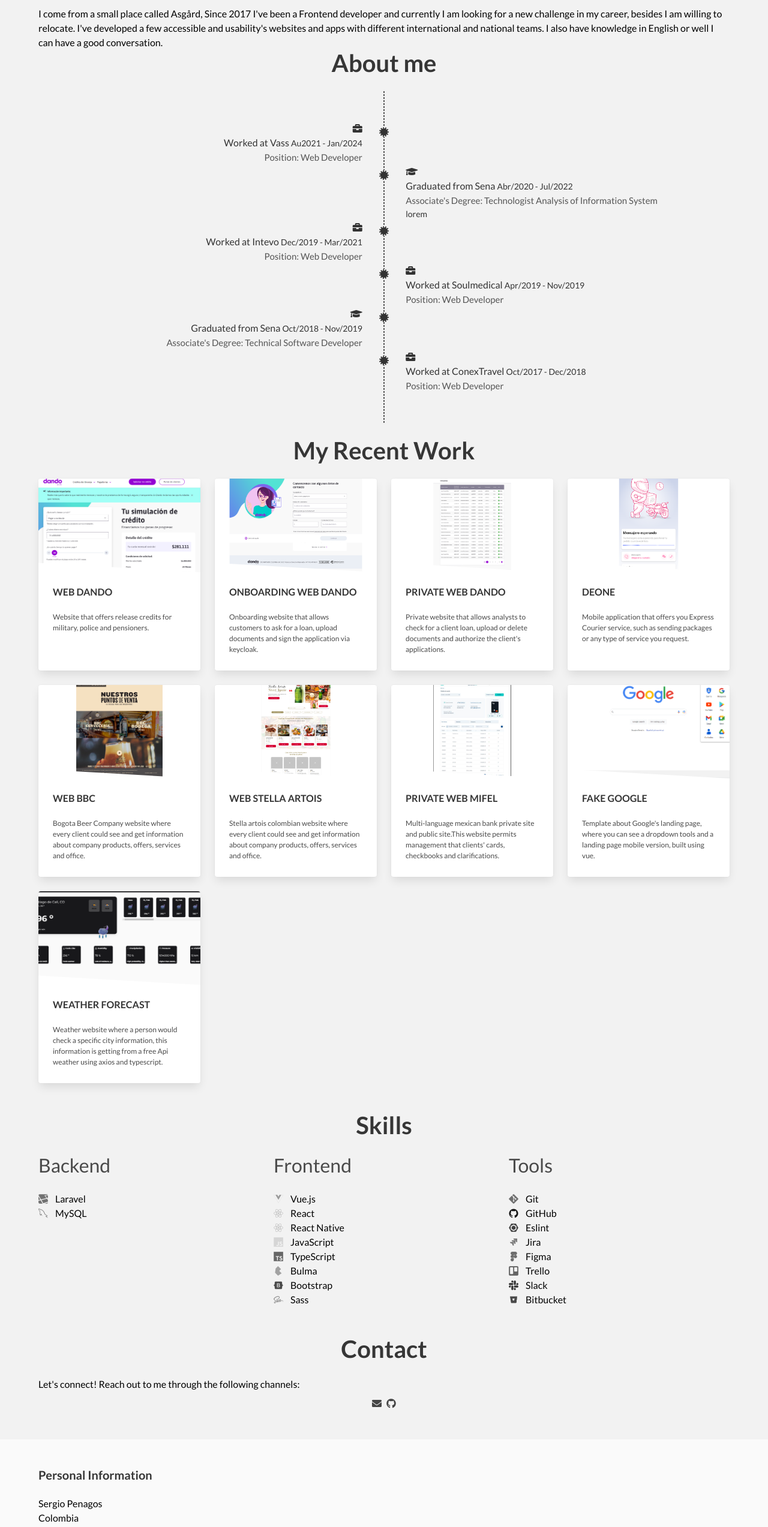
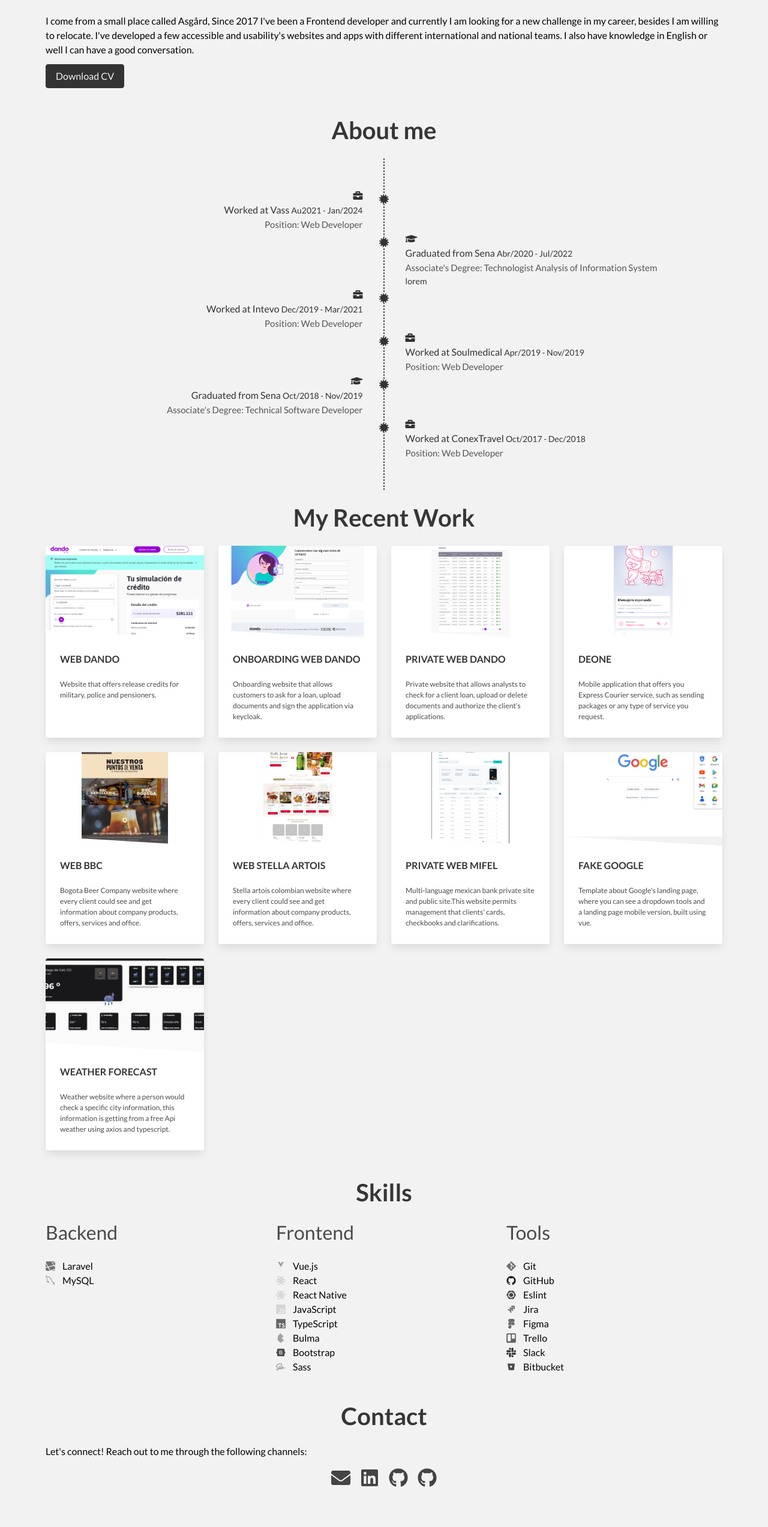
Before and after one commit to gioudi/portfolio, a Vue app: page / in a window 1280 px wide. Shown: the part 120-2666 px from the top of the page at 60% size. Built offline with nearby package versions, Linux system fonts and the light colour scheme.

Commit message:
animations text

```diff
--- a/src/components/ContactStep.vue
+++ b/src/components/ContactStep.vue
@@ -1,27 +1,41 @@
 <template>
-  <div class="contact py-5">
+  <div class="contact py-5" data-aos="fade-down">
     <h2 class="title is-2 has-text-centered mb-5">Contact</h2>
     <p class="mb-2">
       Let's connect! Reach out to me through the following channels:
     </p>
-    <div class="contact-options is-flex is-justify-content-center">
-      <a
-        :href="'mailto:' + email"
-        class="icon animate__animated animate__fadeIn"
-        title="Email"
-        ><i class="fa fa-envelope"></i
+    <div
+      class="contact-options is-flex is-justify-content-center"
+      data-aos="fade-left"
+    >
+      <a :href="'mailto:' + email" title="Email" data-aos="flip-right"
+        ><span class="icon is-large is-hoverable is-size-3"
+          ><i class="fa fa-envelope"></i></span
       ></a>
       <a
-        :href="github"
-        class="icon animate__animated animate__fadeIn"
-        title="GitHub"
-        ><i class="fab fa-github"></i
+        href="https://www.linkedin.com/in/analyst-sergio-penagos/"
+        target="_blank"
+        title="linkedin"
+        data-aos="flip-right"
+      >
+        <span class="icon is-large is-hoverable is-size-3">
+          <i class="fab fa-linkedin"></i>
+        </span>
+      </a>
+      <a :href="github" target="_blank" title="GitHub" data-aos="flip-right"
+        ><span class="icon is-large is-hoverable is-size-3"
+          ><i class="fab fa-github"></i></span
+      ></a>
+      <a :href="github" target="_blank" title="GitHub" data-aos="flip-right"
+        ><span class="icon is-large is-hoverable is-size-3"
+          ><i class="fab fa-github"></i></span
       ></a>
     </div>
   </div>
 </template>
 
 <script setup>
-const email = "your.email@example.com";
-const github = "https://github.com/yourusername";
+const email = "sergiopenagos881@gmail.com";
+const github = "https://github.com/gioudi";
+const github2 = "https://github.com/SergioVass";
 </script>
--- a/src/components/FooterLine.vue
+++ b/src/components/FooterLine.vue
@@ -3,10 +3,8 @@
     <div class="container">
       <div class="columns">
         <!-- Personal Information -->
-        <div class="column">
-          <h3 class="title is-5">{{ t("footer.personalInfo") }}</h3>
-          <p>{{ t("footer.name") }}</p>
-          <p>{{ t("footer.location") }}</p>
+        <div class="column has-text-centered">
+          <p>&copy; {{ t("footer.name") }}. All rights reserved.</p>
         </div>
       </div>
     </div>
--- a/src/components/ProjectsLine.vue
+++ b/src/components/ProjectsLine.vue
@@ -1,13 +1,15 @@
 <template>
-  <div class="py-5">
+  <div class="py-5" data-aos="fade-left">
     <h2 class="title is-2 has-text-centered">My Recent Work</h2>
-    <div class="columns is-multiline">
+    <div
+      class="columns is-variable is-1-mobile is-0-tablet is-3-desktop is-multiline"
+    >
       <div
-        class="column is-one-quarter-desktop"
+        class="column is-half-tablet is-one-quarter-desktop"
         v-for="(project, index) in projects"
         :key="index"
       >
-        <div class="card container-image">
+        <div class="card container-image" data-aos="fade-right">
           <figure class="container-image__background">
             <!--   <div
               class="drop-down-window px-3 is-flex is-align-items-center is-justify-content-center has-small-text has-text-black"
--- a/src/components/VerticalTimeLine.vue
+++ b/src/components/VerticalTimeLine.vue
@@ -1,5 +1,5 @@
 <template>
-  <h2 class="title is-2 has-text-centered">About me</h2>
+  <h2 class="title is-2 has-text-centered" data-aos="fade-right">About me</h2>
   <div class="container timeline">
     <div
       v-for="(event, index) in events"
@@ -11,7 +11,15 @@
       }"
     >
       <div class="marker"></div>
-      <div class="timeline-content">
+      <div class="timeline-content" v-if="index % 2 !== 0" data-aos="fade-left">
+        <i :class="event.icon"></i>
+        <h5>
+          {{ event.title }} <small>{{ event.date }}</small>
+        </h5>
+        <span>{{ event.subtitle }}</span>
+        <p>{{ event.description }}</p>
+      </div>
+      <div class="timeline-content" v-else data-aos="fade-right">
         <i :class="event.icon"></i>
         <h5>
           {{ event.title }} <small>{{ event.date }}</small>
--- a/src/main.ts
+++ b/src/main.ts
@@ -20,32 +20,12 @@ const i18n = createI18n({
   messages: {
     en: {
       footer: {
-        personalInfo: "Personal Information",
         name: "Sergio Penagos",
-        location: "Colombia",
-        socialMedia: "Social Media",
-        linkedIn: "LinkedIn",
-        twitter: "Twitter",
-        contact: "Contact Information",
-        email: "Email",
-        phone: "Phone",
-        portfolio: "Portfolio Information",
-        frontendDeveloper: "Frontend Developer",
       },
     },
     es: {
       footer: {
-        personalInfo: "Personal Information",
         name: "Sergio Penagos",
-        location: "Colombia",
-        socialMedia: "Social Media",
-        linkedIn: "LinkedIn",
-        twitter: "Twitter",
-        contact: "Contact Information",
-        email: "Email",
-        phone: "Phone",
-        portfolio: "Portfolio Information",
-        frontendDeveloper: "Frontend Developer",
       },
     },
   },
--- a/src/styles/main.scss
+++ b/src/styles/main.scss
@@ -45,8 +45,11 @@ footer {
 
 .button {
   background-color: $primary;
-  color: $foreground;
+  color: $background;
   border-color: $primary;
+  &:hover {
+    color: $background;
+  }
 }
 
 .input {
--- a/src/views/HomeView.vue
+++ b/src/views/HomeView.vue
@@ -1,24 +1,29 @@
 <template>
   <div class="container pt-5">
-    <div class="columns is-multiline">
     <div class="column mb-5">
       <h1 class="title is-1 has-text-weight-bold">Sergio Penagos</h1>
       <h2 class="subtitle has-text-weight-medium">
         Front-end Developer / Web Developer / Willing Relocate
       </h2>
-        <p class="Subtitle 6">
-          I come from a small place called Asgård, Since 2017 I've been a
-          Frontend developer and currently I am looking for a new challenge in
-          my career, besides I am willing to relocate. I've developed a few
-          accessible and usability's websites and apps with different
-          international and national teams. I also have knowledge in English or
-          well I can have a good conversation.
+      <p class="Subtitle 6 mb-3">
+        I come from a small place called Asgård, Since 2017 I've been a Frontend
+        developer and currently I am looking for a new challenge in my career,
+        besides I am willing to relocate. I've developed a few accessible and
+        usability's websites and apps with different international and national
+        teams. I also have knowledge in English or well I can have a good
+        conversation.
       </p>
+      <a
+        href="#"
+        download
+        class="button is-inline-flex is-align-items-center mb-6 is-justify-content-center is-clickable"
+      >
+        Download CV
+      </a>
       <VerticalTimeLine />
       <ProjectsLine />
       <SkillsLine />
       <ContactStep />
-      </div>
     </div>
   </div>
   <FooterLine />
```
Lines whose indentation alone changed are shown as unchanged.
